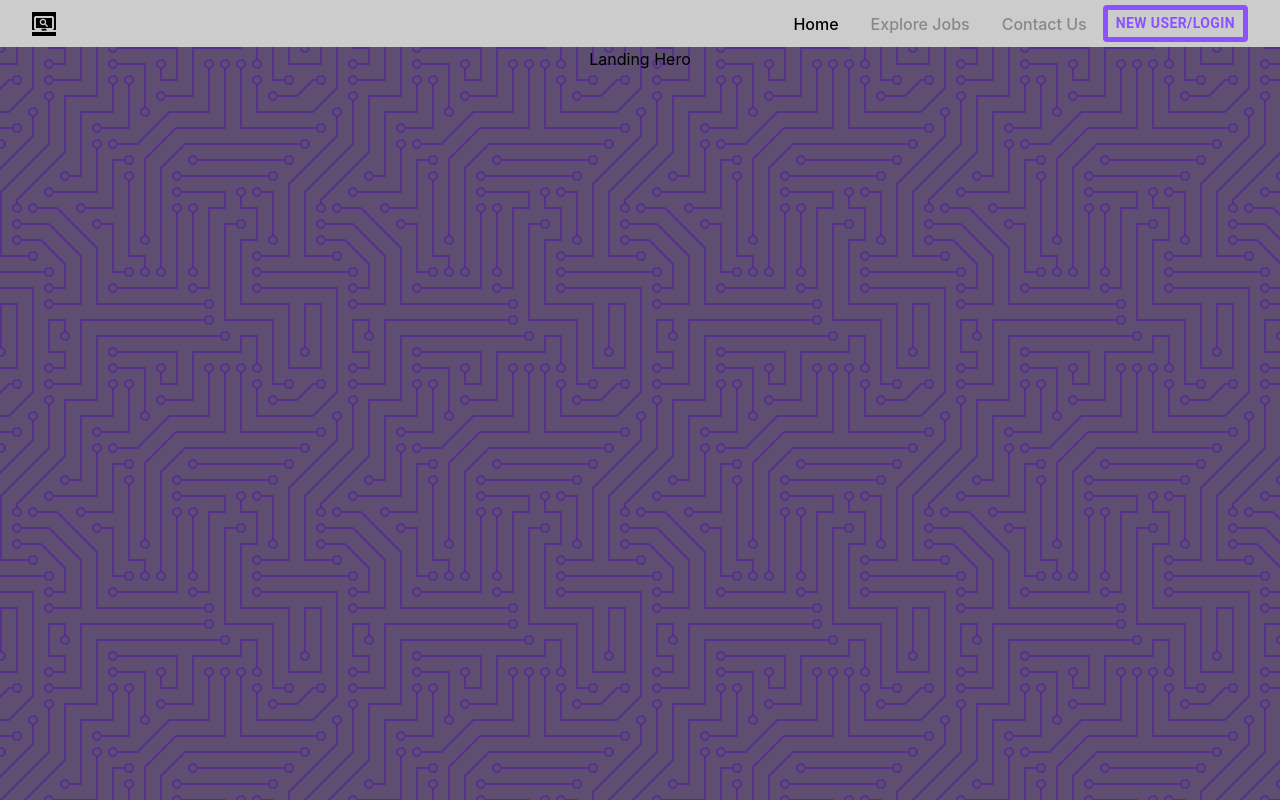
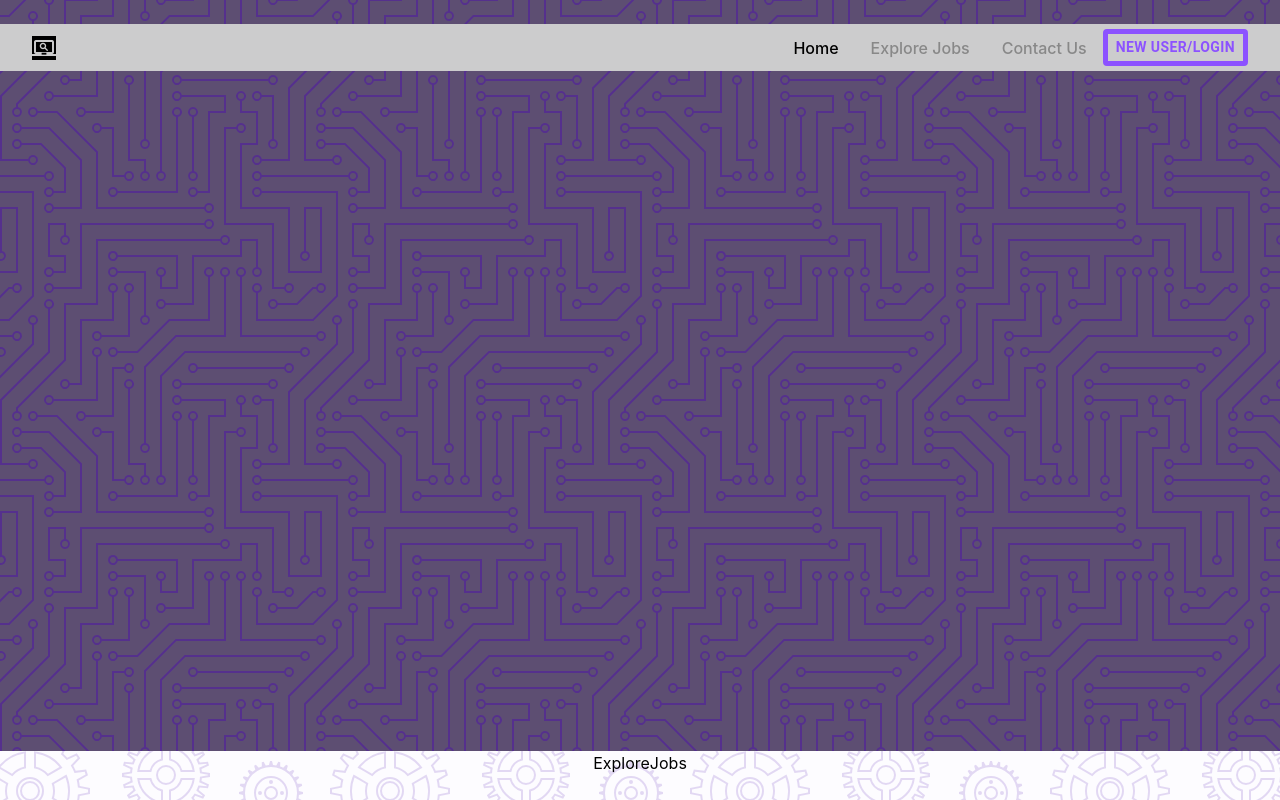
Before and after one commit to mananjain31/hire-n-seeks, a React (Create React App) app: page / in a window 1280 px wide. Built offline with nearby package versions, Linux system fonts and the light colour scheme.

Commit message:
navbar top positioning

```diff
--- a/src/pages/landingpage/LandingPage.jsx
+++ b/src/pages/landingpage/LandingPage.jsx
@@ -50,7 +50,6 @@ export const LandingPage = () => {
     <>
     <div className='landing-page' onScroll={handlePageScroll}>
       <Navbar navData={navData}/>
-
       <div ref={hero} id='hero'>
         <LandingHero/>
       </div>
--- a/src/pages/landingpage/Navbar.scss
+++ b/src/pages/landingpage/Navbar.scss
@@ -2,7 +2,7 @@
 
 .navbar {
   position: sticky;
-  top: 0rem;
+  top: 1.5rem;
   background-color: rgba($color: $light-gray, $alpha: 1);
   display: flex;
   gap: 1rem;
@@ -18,6 +18,7 @@
     margin: 0;
     display: flex;
     justify-content: flex-end;
+    align-items: center;
     gap: 2rem;
     // background-color: aqua;
 
```
